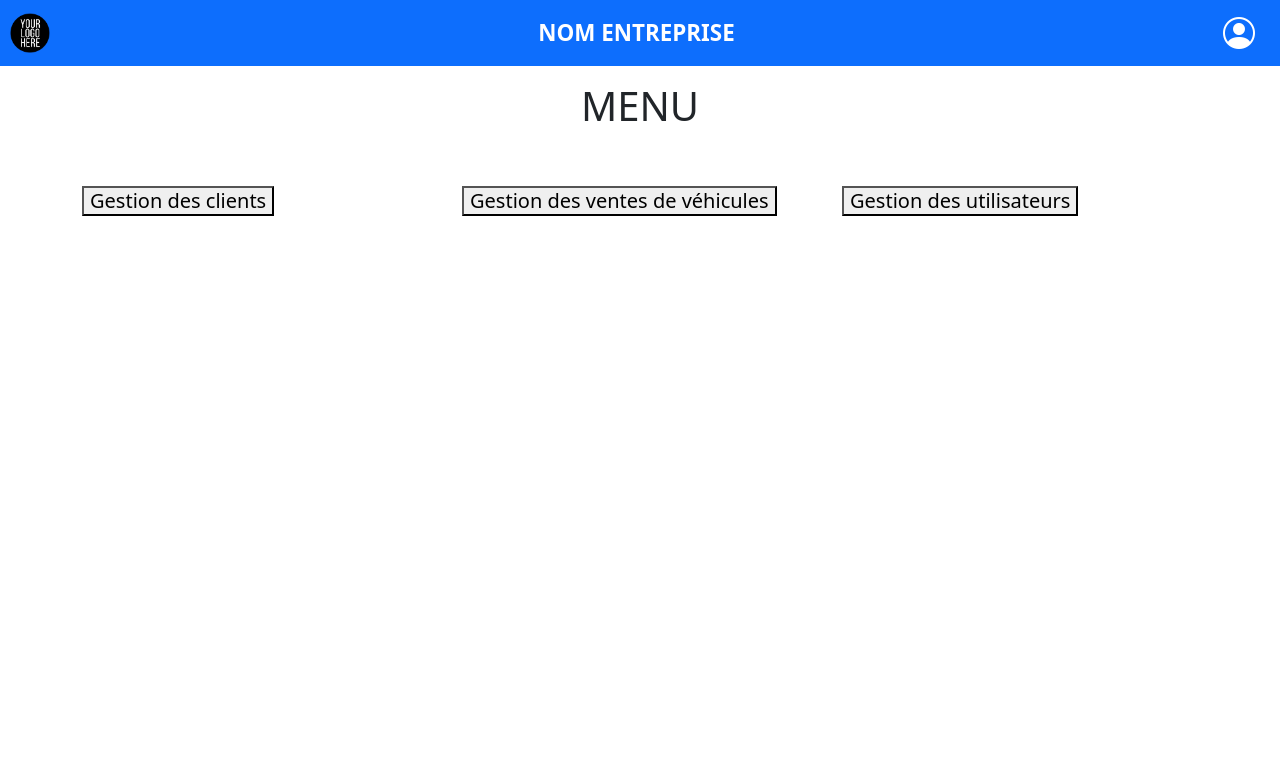
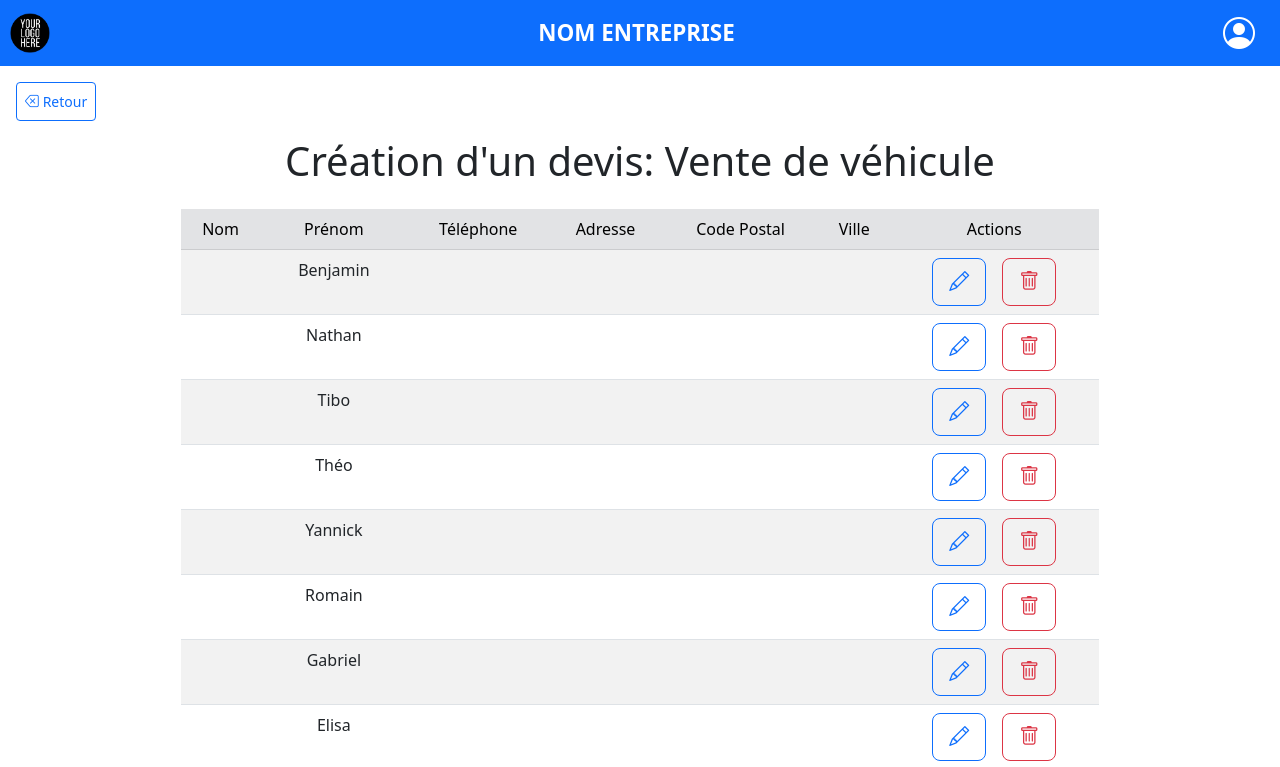
Before and after one commit to Pallies/ang13TP, an Angular app: page /menu/clients in a window 1280 px wide. Shown: the top 767 px of the page. Built offline with nearby package versions, Linux system fonts and the light colour scheme; data requests are answered from the project's data file.

Commit message:
add client component

```diff
--- a/db.json
+++ b/db.json
@@ -7,7 +7,7 @@
   {"id":5,"nom":"","prenom":"Yannick","tel":"","adresse":"","cp":"","ville":""},
   {"id":6,"nom":"","prenom":"Romain","tel":"","adresse":"","cp":"","ville":""},
   {"id":7,"nom":"","prenom":"Gabriel","tel":"","adresse":"","cp":"","ville":""},
-  {"id":8,"nom":"","prenom":"Lisa","tel":"","adresse":"","cp":"","ville":""},
+  {"id":8,"nom":"","prenom":"Elisa","tel":"","adresse":"","cp":"","ville":""},
   {"id":9,"nom":"","prenom":"Christophe","tel":"","adresse":"","cp":"","ville":""},
   {"id":10,"nom":"","prenom":"Richard","tel":"","adresse":"","cp":"","ville":""}
 ],
--- a/src/app/core/resolvers/loadclient.resolver.ts
+++ b/src/app/core/resolvers/loadclient.resolver.ts
@@ -8,10 +8,11 @@ import { ApiService } from '../services/api.service';
   providedIn: 'root',
 })
 export class LoadclientResolver implements Resolve<Client[]> {
-  constructor(private api: ApiService<Client>) {
+
+  constructor(private api: ApiService<Client>) {}
+
+  resolve(): Observable<Client[]> {
     this.api.name = 'clients';
-  }
-  resolve(): Observable<Client[]> {
     return this.api.getAll();
   }
 }
--- a/src/app/core/resolvers/loaduser.resolver.ts
+++ b/src/app/core/resolvers/loaduser.resolver.ts
@@ -1,24 +1,23 @@
 import { Injectable } from '@angular/core';
 import {
-  Router, Resolve,
+  Router,
+  Resolve,
   RouterStateSnapshot,
-  ActivatedRouteSnapshot
+  ActivatedRouteSnapshot,
 } from '@angular/router';
 import { Observable, of } from 'rxjs';
 import { Utilisateur } from '../models/utilisateur';
 import { ApiService } from '../services/api.service';
 
 @Injectable({
-  providedIn: 'root'
+  providedIn: 'root',
 })
-
 export class LoaduserResolver implements Resolve<Utilisateur[]> {
 
-  constructor(private apiservice:ApiService<Utilisateur>) {
-    this.apiservice.name = "utilisateurs"
-  }
+  constructor(private apiservice: ApiService<Utilisateur>) {}
 
-  resolve(route: ActivatedRouteSnapshot, state: RouterStateSnapshot): Observable<Utilisateur[]> {
+  resolve(): Observable<Utilisateur[]> {
+    this.apiservice.name = 'utilisateurs';
     return this.apiservice.getAll();
   }
 }
--- a/src/app/core/resolvers/loadvehicule.resolver.ts
+++ b/src/app/core/resolvers/loadvehicule.resolver.ts
@@ -8,12 +8,11 @@ import { ApiService } from '../services/api.service';
   providedIn: 'root',
 })
 export class LoadvehiculeResolver implements Resolve<Vehicule[]> {
-  constructor(
-    private apiService: ApiService<Vehicule>,
-    ) {
+
+  constructor(private apiService: ApiService<Vehicule>) {}
+
+  resolve(): Observable<Vehicule[]> {
     this.apiService.name = 'vehicules';
-  }
-  resolve(): Observable<Vehicule[]> {
     return this.apiService.getAll();
   }
 }
--- a/src/app/devis/creation/creation-devis.component.ts
+++ b/src/app/devis/creation/creation-devis.component.ts
@@ -1,8 +1,5 @@
-import { ActivatedRoute, Route, Router } from '@angular/router';
+import { ActivatedRoute, Router } from '@angular/router';
 import {
-  AfterViewInit,
-  ChangeDetectionStrategy,
-  ChangeDetectorRef,
   Component,
   OnInit,
 } from '@angular/core';
@@ -25,7 +22,7 @@ export class CreationDevisComponent implements OnInit {
   ) {}
   onBack() {
     this.devis.init();
-    this.router.navigate(['vehicules']);
+    this.router.navigate(['menu','vehicules']);
   }
   ngOnInit(): void {
     this.vehicules = this.route.snapshot.data['dataVehicules'];
--- a/src/app/devis/devis-routing.module.ts
+++ b/src/app/devis/devis-routing.module.ts
@@ -8,10 +8,14 @@ import { LoadclientResolver } from '../core/resolvers/loadclient.resolver';
 
 const routes: Routes = [
   {
-    path: '',
-    resolve: { dataVehicules: LoadvehiculeResolver },
+    path: 'devis',
+
     children: [
-      { path: 'creation', component: CreationDevisComponent },
+      {
+        path: 'creation',
+        component: CreationDevisComponent,
+        resolve: { dataVehicules: LoadvehiculeResolver },
+      },
       {
         path: 'recap',
         component: RecapDevisComponent,
--- a/src/app/menu/clients/clients.component.html
+++ b/src/app/menu/clients/clients.component.html
@@ -1,22 +1,64 @@
-<a routerLink="/menu" class="h5">
+<!-- TITRE -->
+<a class="h5">
   <button class="btn btn-sm btn-outline-primary m-3 p-2">
     <i class="bi bi-backspace"></i> Retour
   </button>
-  </a>
-  <h1 class="text-center">Gestion des clients<h1>
-  <div class="container">
-    <div class="row">
-      <div class="col-md-3 offset-md-2 mt-5">
-        <a routerLink="/" class="h5"><button style="width:350px; height:150px;">Ajouter un client</button></a>
-      </div>
-      <div class="col-md-3 offset-md-2 mt-5">
-        <a routerLink="/" class="h5"><button style="width:350px; height:150px;">Modifier un client</button></a>
-      </div>
-      <div class="col-md-3 offset-md-2 mt-5">
-        <a routerLink="/" class="h5"><button style="width:350px; height:150px;">Supprimer un client</button></a>
-      </div>
-      <div class="col-md-3 offset-md-2 mt-5">
-        <a routerLink="/" class="h5"><button style="width:350px; height:150px;">Consulter la liste des clients</button></a>
-      </div>
+</a>
+<h1 class="text-center">Création d'un devis: Vente de véhicule</h1>
+<div class="container-fluid mt-4">
+  <!-- FILTRE -->
+  <div class="row">
+    <div class="col"></div>
+  </div>
+  <!-- TABLEAU -->
+  <div class="row w-75 m-auto">
+    <div class="col">
+      <table
+        class="table table-striped table-responsive text-center"
+        cellspacing="0"
+        width="100%"
+      >
+        <thead>
+          <tr class="table-secondary">
+            <td scope="col">Nom</td>
+            <td scope="col">Prénom</td>
+            <td scope="col">Téléphone</td>
+            <td scope="col">Adresse</td>
+            <td scope="col">Code Postal</td>
+            <td scope="col">Ville</td>
+            <td scope="col">Actions</td>
+          </tr>
+        </thead>
+        <tbody class="scrollbar">
+          <tr *ngFor="let client of clients; let i = index">
+            <td>{{ client.nom }}</td>
+            <td>{{ client.prenom }}</td>
+            <td>{{ client.tel }}</td>
+            <td>{{ client.adresse }}</td>
+            <td>{{ client.cp }}</td>
+            <td>{{ client.ville }}</td>
+            <td>
+              <button class="btn btn-lg btn-outline-primary me-3">
+                <i class="bi bi-pencil"></i>
+              </button>
+              <button class="btn btn-lg btn-outline-danger">
+                <i class="bi bi-trash"></i>
+              </button>
+            </td>
+          </tr>
+        </tbody>
+        <tfoot>
+          <td colspan="7">
+            <div class="w-50 d-flex justify-content-around m-auto mt-4">
+              <button
+                class="btn btn-lg btn-success px-5"
+              >
+                Ajouter un Client
+              </button>
+            </div>
+          </td>
+        </tfoot>
+      </table>
     </div>
   </div>
+</div>
--- a/src/app/menu/clients/clients.component.ts
+++ b/src/app/menu/clients/clients.component.ts
@@ -1,4 +1,6 @@
 import { Component, OnInit } from '@angular/core';
+import { ActivatedRoute } from '@angular/router';
+import { Client } from 'src/app/core/models/client';
 
 @Component({
   selector: 'app-clients',
@@ -7,9 +9,11 @@ import { Component, OnInit } from '@angular/core';
 })
 export class ClientsComponent implements OnInit {
 
-  constructor() { }
+  clients!: Client[];
+  constructor(private route: ActivatedRoute) {}
 
   ngOnInit(): void {
+    this.clients=this.route.snapshot.data['dataClients'];
   }
 
 }
--- a/src/app/menu/menu-routing.module.ts
+++ b/src/app/menu/menu-routing.module.ts
@@ -4,16 +4,21 @@ import { CommonModule } from '@angular/common';
 import { VehiculesComponent } from './vehicules/vehicules.component';
 import { ClientsComponent } from './clients/clients.component';
 import { UtilisateursComponent } from './utilisateurs/utilisateurs.component';
+import { LoadclientResolver } from '../core/resolvers/loadclient.resolver';
 
 const routes: Routes = [
   {
-    path: '',
+    path: 'menu',
     children: [
       { path: 'vehicules', component: VehiculesComponent },
       { path: 'utilisateurs', component: UtilisateursComponent },
-      { path: 'clients', component: ClientsComponent }
+      {
+        path: 'clients',
+        component: ClientsComponent,
+        resolve: { dataClients: LoadclientResolver },
+      },
     ],
-  }
+  },
 ];
 
 @NgModule({
```
Also changed, not shown: 1 other file (tests, documents, lock files or other folders).
